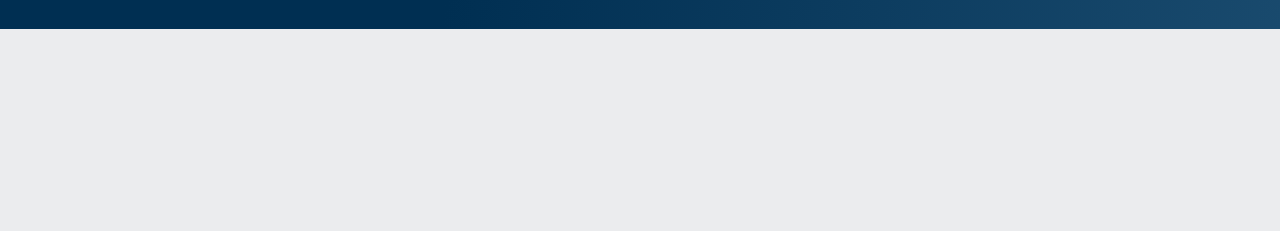
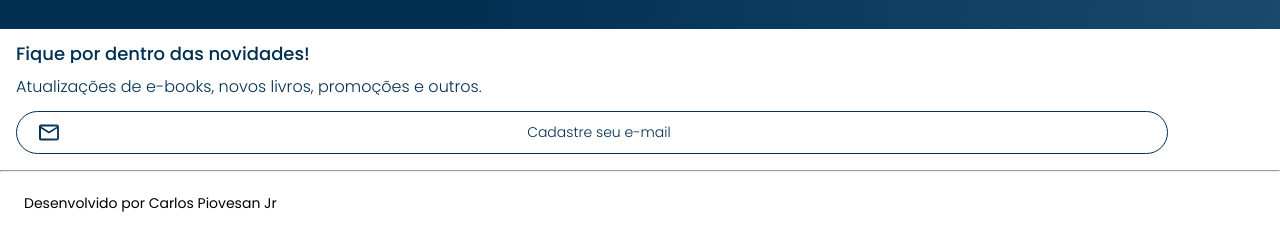
Before and after one commit to CarlosPiovesanJr/alurabook, a plain HTML site: page index.html in a window 1280 px wide. Shown: the part 2345-2576 px from the top of the page. Before the commit the page ends 2374 px from the top, so only its background shows below. Drawn offline with nearby package versions, Linux system fonts and the light colour scheme.

Commit message:
Commit da ultima seção e rodape

```diff
--- a/index.html
+++ b/index.html
@@ -175,8 +175,23 @@
             <li class="topicos__item"><a href="#" class="topicos__link">Java</a></li>
         </ul>
     </section>
+    <section class="contato">
+        <h2 class="contato__titulo">
+            Fique por dentro das novidades!
+        </h2>
+        <p class="contato__texto">
+            Atualizações de e-books, novos livros, promoções e outros.
+        </p>
+        <input type="email" class="contato__email" placeholder="Cadastre seu e-mail">
 
+    </section>
 
+    <hr/>
+
+    <footer class="rodape">
+    <h2 class="rodape__titulo">Desenvolvido por Carlos Piovesan Jr</h2>
+
+    </footer>
 
 
 
--- a/style.css
+++ b/style.css
@@ -2,6 +2,8 @@
 @import url("styles/banner.css");
 @import url("styles/carrossel.css");
 @import url("styles/topicos.css");
+@import url("styles/contato.css");
+@import url("styles/rodape.css");
 
 :root {
   --fonte-principal: 'Poppins', sans-serif;
--- /dev/null
+++ b/styles/contato.css
@@ -0,0 +1,46 @@
+.contato {
+    background-color: var(--branco);
+    padding: 1em;
+}
+
+.contato__titulo,
+.contato__texto {
+    background: var(--azul-degrade);
+    -webkit-background-clip: text;
+    -webkit-text-fill-color: transparent;
+    background-clip: text;
+}
+
+.contato__titulo {
+    font-weight: 500;
+    font-size: 18px;
+}
+
+.contato__texto {
+    font-weight: 300;
+    margin: 1em 0;
+
+
+}
+
+.contato__email {
+
+    border: 1px solid var(--azul);
+    border-radius: 24px;
+    padding: 1em;
+    width: 90%;
+    color: var(--azul);
+
+}
+
+
+.contato__email::placeholder {
+    color: var(--azul);
+    font-family: var(--fonte-principal);
+    font-weight: 300;
+    font-size: 14px;
+    text-align: center;
+    background: url(../img/Email.svg) no-repeat;
+    background-position: 0.5em;
+    padding-left: 1em;
+}
--- /dev/null
+++ b/styles/rodape.css
@@ -0,0 +1,15 @@
+hr {
+    margin: 0;
+
+}
+
+.rodape {
+    padding: 1.5em;
+    background-color: var(--branco);
+
+}
+.rodape__titulo {
+    color: black;
+    font-size: 14px;
+
+}
```
